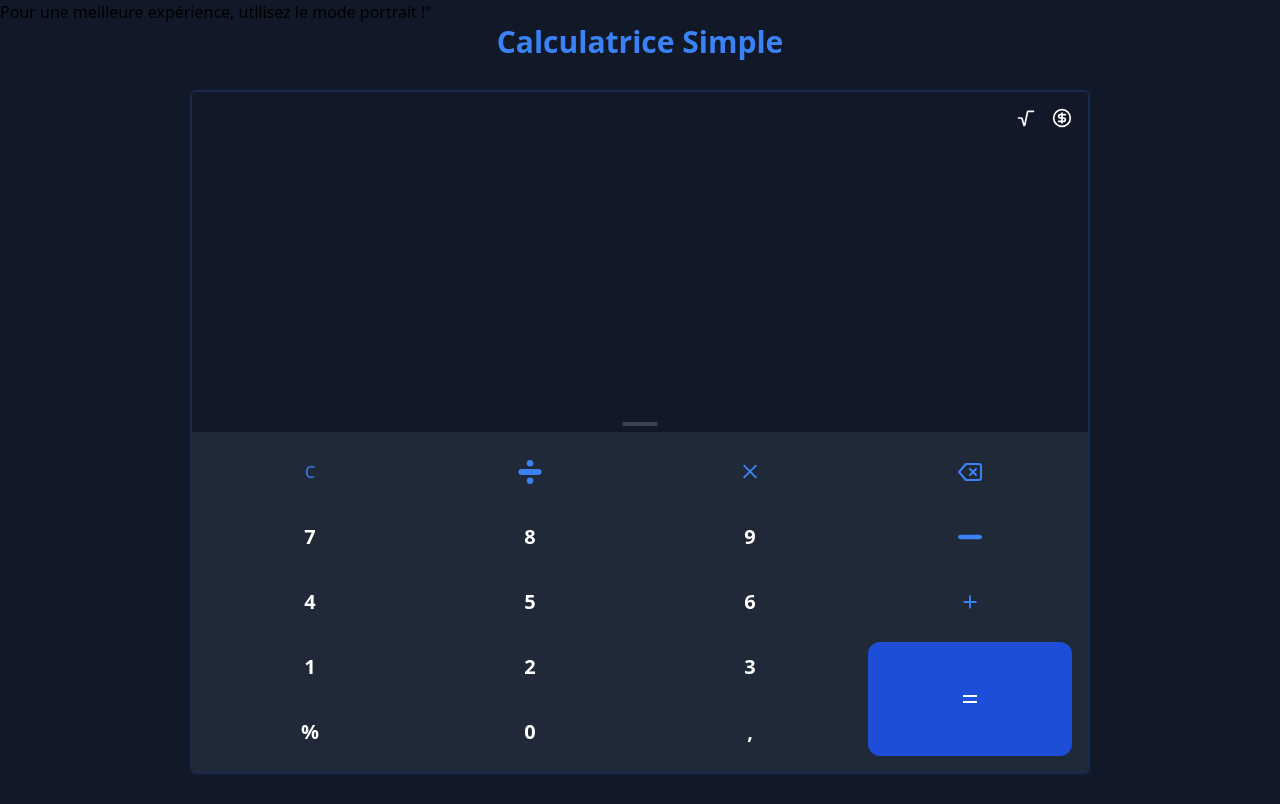
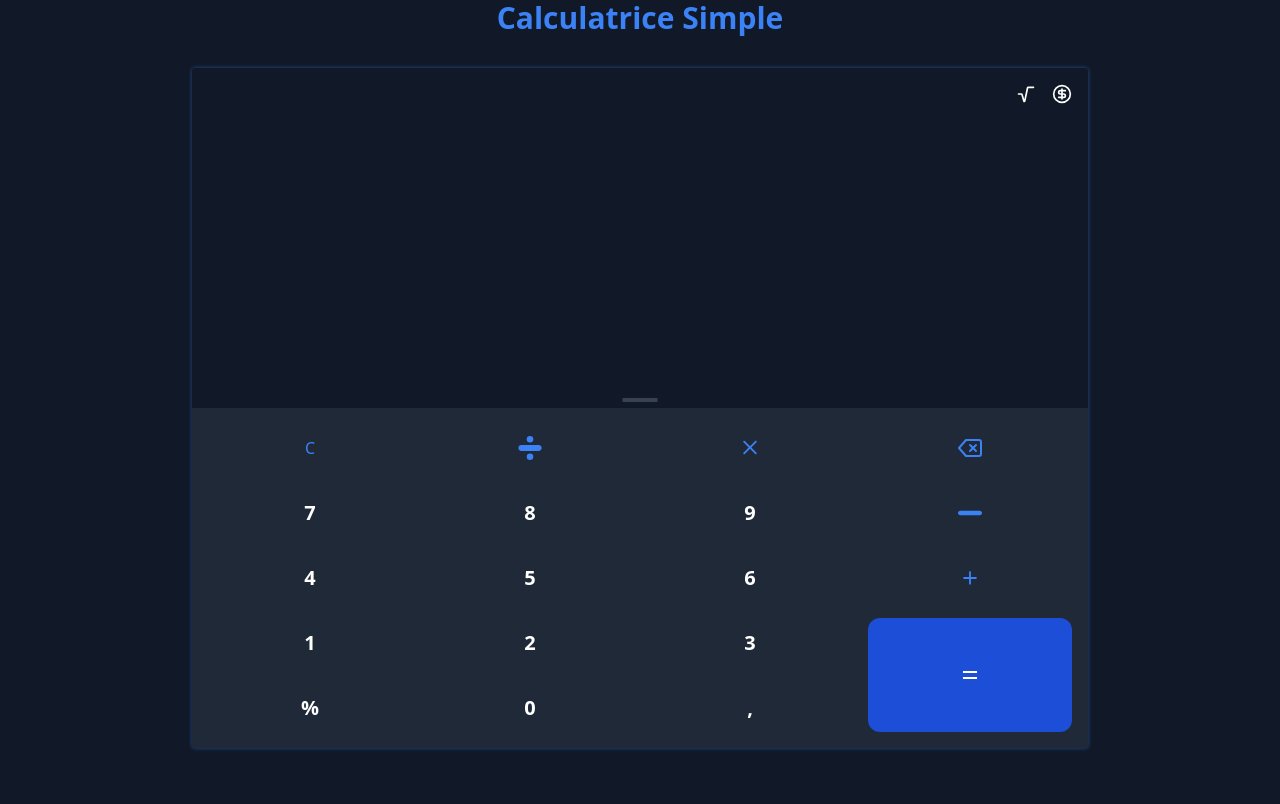
Before and after one commit to Bienvenu-kj/calculatrice_simple, a website: page index.html in a window 1280 px wide. Drawn offline with Linux system fonts and the light colour scheme.

Commit message:
Update index.html

```diff
--- a/index.html
+++ b/index.html
@@ -41,9 +41,6 @@
     </style>
 </head>
 <body class="bg-gray-900">
- <div classs="information_orientation" id="information_orientation">
-Pour une meilleure expérience, utilisez le mode portrait !"
-    </div>
 
     <div classs="" id="header">
         <h1 class="text-center text-3xl font-bold text-blue-500">Calculatrice Simple</h1>
```
